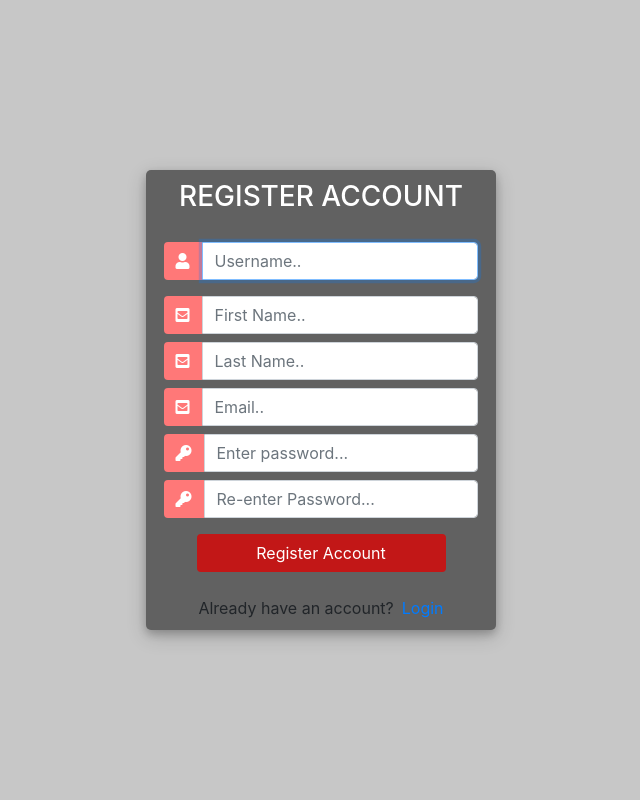
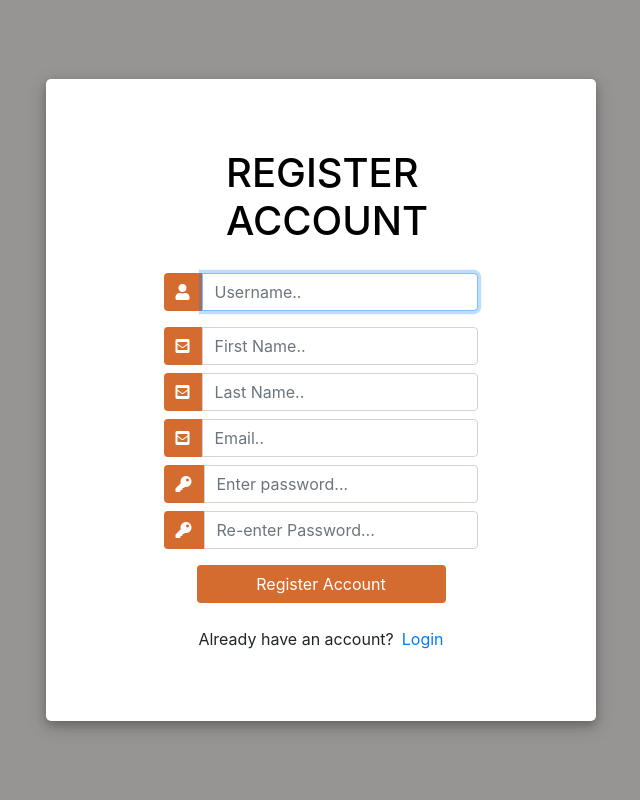
Before and after one commit to FaysalBM/Web-Project-Delivery1, a Django app: page /register/ in a window 1280 px wide. Shown: the whole page, without its empty margins (319-959 px from the left). Run offline with Django 4.2, Linux system fonts and the light colour scheme; some libraries are stand-ins or nearby versions.

```diff
--- a/src/wpApp/web/apps.py
+++ b/src/wpApp/web/apps.py
@@ -1,5 +1,4 @@
 from django.apps import AppConfig
-
 
 class WebConfig(AppConfig):
     default_auto_field = 'django.db.models.BigAutoField'
--- a/src/wpApp/web/templates/models/company_detail.html
+++ b/src/wpApp/web/templates/models/company_detail.html
@@ -109,8 +109,7 @@
         </header>
         <div class="container">
             <h1>{{ company.name }}</h1>
-            <h5 style="color: white;"><b>Email: </b> {{ company.email_com }}</h5>
-            <p>Email: {{ company.email_com }}</p>
+            <h5 style="color: rgb(0, 0, 0);"><b>Email: </b> {{ company.email_com }}</h5>
             <h2>Workers:</h2>
             <ul>
             {% for worker in company.workers.all %}
--- a/src/wpApp/web/templates/registration/register.html
+++ b/src/wpApp/web/templates/registration/register.html
@@ -14,18 +14,18 @@
 			margin: 0;
 			padding: 0;
 			height: 100%;
-			background: #c7c7c7 !important;
+			background: #979494 !important;
 		}
 		.user_card {
-			width: 350px;
+			width: 550px;
 			margin-top: auto;
 			margin-bottom: auto;
-			background: #616161;
+			background: #ffffff;
 			position: relative;
 			display: flex;
 			justify-content: center;
 			flex-direction: column;
-			padding: 10px;
+			padding: 70px;
 			box-shadow: 0 4px 8px 0 rgba(0, 0, 0, 0.2), 0 6px 20px 0 rgba(0, 0, 0, 0.19);
 			-webkit-box-shadow: 0 4px 8px 0 rgba(0, 0, 0, 0.2), 0 6px 20px 0 rgba(0, 0, 0, 0.19);
 			-moz-box-shadow: 0 4px 8px 0 rgba(0, 0, 0, 0.2), 0 6px 20px 0 rgba(0, 0, 0, 0.19);
@@ -38,13 +38,15 @@
 		}
 
 		#form-title{
-			color: #fff;
+			font-size: 40px;
+			margin-left: 110px;
+			color: #000000;
 
 		}
 
 		.login_btn {
 			width: 100%;
-			background: #c21717 !important;
+			background: #d46c2f !important;
 			color: white !important;
 		}
 		.login_btn:focus {
@@ -55,7 +57,7 @@
 			padding: 0 2rem;
 		}
 		.input-group-text {
-			background: #ff7878 !important;
+			background: #d46c2f !important;
 			color: white !important;
 			border: 0 !important;
 			border-radius: 0.25rem 0 0 0.25rem !important;
--- a/src/wpApp/web/templates/web/create_company.html
+++ b/src/wpApp/web/templates/web/create_company.html
@@ -1,3 +1,9 @@
+
+
+
+
+
+
 {% block content %}
     <h1>Create a new company</h1>
     <form method="POST">
--- a/src/wpApp/web/views.py
+++ b/src/wpApp/web/views.py
@@ -212,11 +212,11 @@ def logoutPage(request):
     logout(request)
     return redirect('login_user')
 
-@login_required(login_url='login')
+@login_required(login_url='registration/login')
 def home(request):
     companies = Company.objects.filter(workers=request.user)
     return render(request, 'web/home.html',  {'companies': companies}) #
 
-@login_required(login_url='login')
+@login_required(login_url='registration/login')
 def about(request):
     return render(request, 'web/about.html', {'title': 'About Us'})
```
Also changed, not shown: src/wpApp/web/templates/registration/login.html (+8 -7 lines), src/wpApp/web/templates/web/home.html (+9 -5 lines), src/wpApp/db.sqlite3, src/wpApp/features/enviroment.py (added), src/wpApp/features/steps/authentification.py (added), src/wpApp/features/steps/company.py (added), src/wpApp/features/steps/department.py (added), src/wpApp/features/user_register.py (added).
